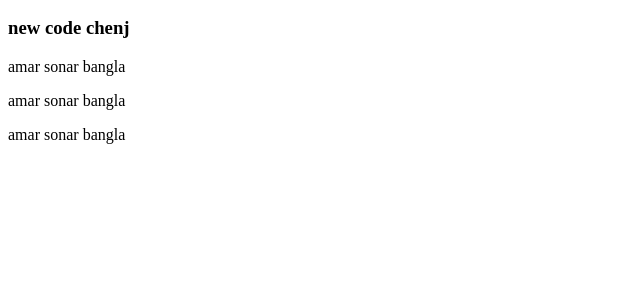
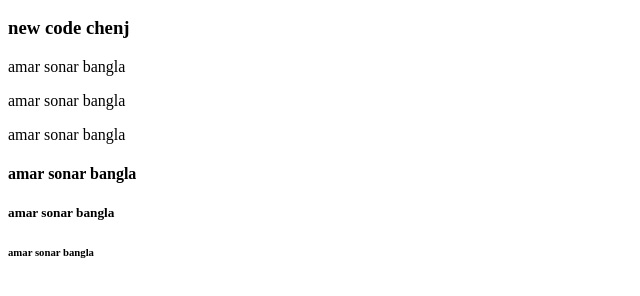
Before and after one commit to Rayhan-rihan/my-girst-ripo, a plain HTML site: page index.html in a window 1280 px wide. Shown: the part 110-406 px from the top of the page, without its empty margins (0-640 px from the left). Drawn offline with Linux system fonts and the light colour scheme.

Commit message:
tumi tumi

```diff
--- a/index.html
+++ b/index.html
@@ -14,6 +14,9 @@
     <p>amar sonar bangla</p>
     <p>amar sonar bangla</p>
     <p>amar sonar bangla</p>
+    <h4>amar sonar bangla</h4>
+    <h5>amar sonar bangla</h5>
+    <h6>amar sonar bangla</h6>
 
 </body>
 </html>
```
